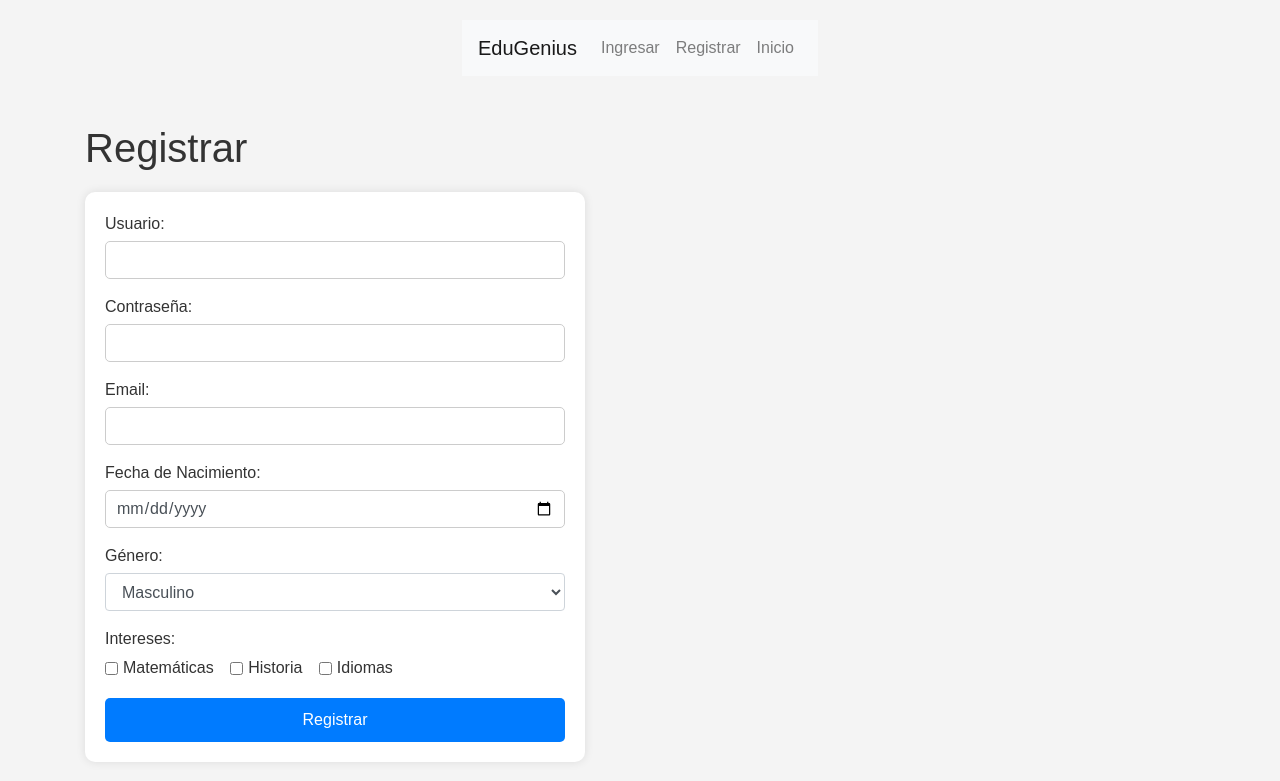
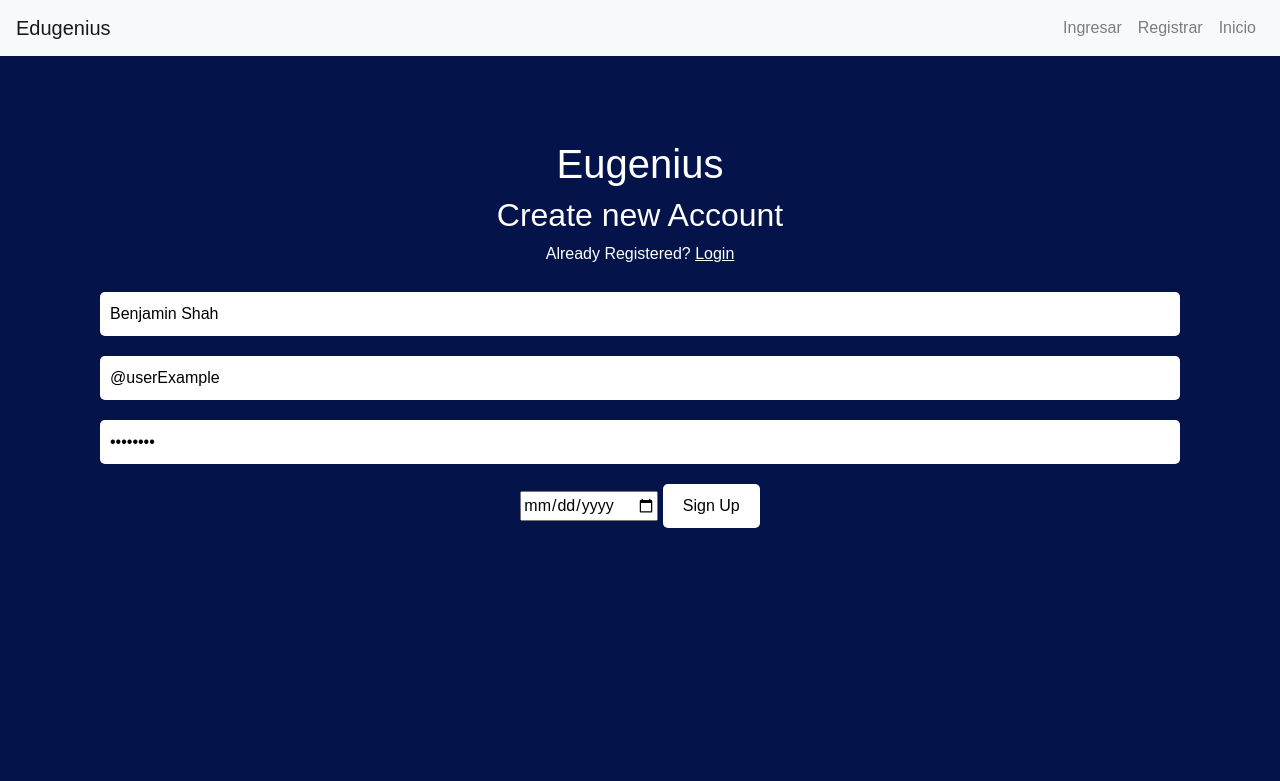
Before and after one commit to dcmg03/Edugenius, a Flask app: page /register in a window 1280 px wide. Shown: the top 781 px of the page. Run offline with Flask 3, Linux system fonts and the light colour scheme; some libraries are stand-ins or nearby versions.

Commit message:
estilos en las paginas

```diff
--- a/web_app/app.py
+++ b/web_app/app.py
@@ -86,7 +86,7 @@ def register():
         interests = ', '.join(interests)
 
         if User.query.filter_by(username=username).first():
-            return "El usuario ya existe, Cambia las credenciales.."
+            return "El usuario ya existe, cambia las credenciales."
 
         new_user = User(username=username, password=password)
         db.session.add(new_user)
--- a/web_app/static/style.css
+++ b/web_app/static/style.css
@@ -1,101 +1,62 @@
-/* Reset general de estilos */
-* {
+body {
+    /*color de fondo de la aplicacion*/
+    background-color: #04144b;
+    color: white;
+    font-family: Arial, sans-serif;
     margin: 0;
-    padding: 0;
-    box-sizing: border-box;
+    padding-top: 70px; /* Ajuste para la navbar fija */
 }
 
-/* Estilos del cuerpo y contenedor principal */
-body {
-    font-family: Arial, sans-serif;
-    background-color: #f4f4f4;
-    display: flex;
-    flex-direction: column;
-    align-items: center;
-    padding: 20px;
-}
-
-/* Estilos del título */
-h1 {
-    margin-bottom: 20px;
-    color: #333;
-}
-
-/* Estilos del formulario */
-form {
-    background-color: #fff;
-    padding: 20px;
-    border-radius: 10px;
-    box-shadow: 0 0 10px rgba(0, 0, 0, 0.1);
-    width: 100%;
-    max-width: 500px;
-}
-
-/* Estilos de los labels y los inputs */
-label {
-    display: block;
-    margin-bottom: 5px;
-    color: #333;
+.container {
+    text-align: center;
 }
 
 input[type="text"],
+input[type="email"],
 input[type="password"],
-input[type="email"],
-input[type="date"],
-select {
+textarea {
     width: 100%;
     padding: 10px;
-    margin-bottom: 15px;
-    border: 1px solid #ccc;
+    margin: 10px 0;
+    border: none;
     border-radius: 5px;
 }
 
-/* Estilos del botón de envío */
-button[type="submit"] {
-    width: 100%;
-    padding: 10px;
-    background-color: #007bff;
-    color: white;
+.button, .btn {
+    background-color: white;
+    color: #000000;
+    padding: 10px 20px;
     border: none;
     border-radius: 5px;
     cursor: pointer;
-    font-size: 16px;
+    margin-top: 10px;
 }
 
-button[type="submit"]:hover {
-    background-color: #0056b3;
+.button:hover, .btn:hover {
+    background-color: #F7F9F9;
 }
 
-/* Estilos para la animación de carga */
-#loading {
-    position: fixed;
-    width: 100%;
-    height: 100%;
-    top: 0;
-    left: 0;
-    display: flex;
-    justify-content: center;
-    align-items: center;
-    background-color: rgba(255, 255, 255, 0.8);
-    z-index: 1000;
+.card {
+    background-color: white;
+    color: #000000;
+    padding: 20px;
+    border-radius: 5px;
+    box-shadow: 0 0 10px rgb(0, 0, 0);
+    margin-top: 50px;
 }
 
-.spinner {
-    border: 16px solid #f3f3f3;
-    border-radius: 50%;
-    border-top: 16px solid #3498db;
-    width: 120px;
-    height: 120px;
-    -webkit-animation: spin 2s linear infinite; /* Safari */
-    animation: spin 2s linear infinite;
+.card-body {
+    text-align: left;
 }
 
-@-webkit-keyframes spin {
-    0% { -webkit-transform: rotate(0deg); }
-    100% { -webkit-transform: rotate(360deg); }
+.form-group label {
+    color: #000000;
 }
 
-@keyframes spin {
-    0% { transform: rotate(0deg); }
-    100% { transform: rotate(360deg); }
+.response {
+    background-color: white;
+    color: #000000;
+    padding: 20px;
+    border-radius: 5px;
+    box-shadow: 0 0 10px rgb(0, 0, 0);
 }
--- a/web_app/templates/base.html
+++ b/web_app/templates/base.html
@@ -1,18 +1,19 @@
 <!DOCTYPE html>
-<html lang="en">
+<html lang="es">
 <head>
     <meta charset="UTF-8">
     <meta name="viewport" content="width=device-width, initial-scale=1.0">
-    <title>{% block title %}EduGenius{% endblock %}</title>
-    <!-- Bootstrap CSS -->
+    <title>{% block title %}Edugenius{% endblock %}</title>
     <link href="https://stackpath.bootstrapcdn.com/bootstrap/4.5.2/css/bootstrap.min.css" rel="stylesheet">
     <link rel="stylesheet" href="{{ url_for('static', filename='style.css') }}">
 </head>
 <body>
-    <header>
-        <nav class="navbar navbar-expand-lg navbar-light bg-light">
-            <a class="navbar-brand" href="/home">EduGenius</a>
-            <div class="collapse navbar-collapse">
+    <nav class="navbar navbar-expand-lg navbar-light bg-light fixed-top">
+        <a class="navbar-brand" href="#">Edugenius</a>
+        <button class="navbar-toggler" type="button" data-toggle="collapse" data-target="#navbarNav" aria-controls="navbarNav" aria-expanded="false" aria-label="Toggle navigation">
+            <span class="navbar-toggler-icon"></span>
+        </button>
+        <div class="collapse navbar-collapse" id="navbarNav">
             <ul class="navbar-nav ml-auto">
                 <li class="nav-item">
                     <a class="nav-link" href="/login">Ingresar</a>
@@ -26,13 +27,13 @@
             </ul>
         </div>
     </nav>
-    </header>
-    <main class="container mt-5">
+
+    <div class="container main-container" style="padding-top: 70px;">
         {% block content %}{% endblock %}
-    </main>
-    <!-- Bootstrap JS and dependencies -->
+    </div>
+
     <script src="https://code.jquery.com/jquery-3.5.1.slim.min.js"></script>
-    <script src="https://cdn.jsdelivr.net/npm/@popperjs/core@2.5.4/dist/umd/popper.min.js"></script>
+    <script src="https://cdn.jsdelivr.net/npm/@popperjs/core@2.9.2/dist/umd/popper.min.js"></script>
     <script src="https://stackpath.bootstrapcdn.com/bootstrap/4.5.2/js/bootstrap.min.js"></script>
 </body>
 </html>
--- a/web_app/templates/register.html
+++ b/web_app/templates/register.html
@@ -1,49 +1,18 @@
 {% extends "base.html" %}
 
-{% block title %}Registrar - Edugenius{% endblock %}
+{% block title %}Crear Cuenta - Edugenius{% endblock %}
 
 {% block content %}
-<h1>Registrar</h1>
-<form method="POST" action="/register">
-    <div class="form-group">
-        <label for="username">Usuario:</label>
-        <input type="text" class="form-control" id="username" name="username">
-    </div>
-    <div class="form-group">
-        <label for="password">Contraseña:</label>
-        <input type="password" class="form-control" id="password" name="password">
-    </div>
-    <div class="form-group">
-        <label for="email">Email:</label>
-        <input type="email" class="form-control" id="email" name="email">
-    </div>
-    <div class="form-group">
-        <label for="birthdate">Fecha de Nacimiento:</label>
-        <input type="date" class="form-control" id="birthdate" name="birthdate">
-    </div>
-    <div class="form-group">
-        <label for="gender">Género:</label>
-        <select class="form-control" id="gender" name="gender">
-            <option value="male">Masculino</option>
-            <option value="female">Femenino</option>
-            <option value="other">Otro</option>
-        </select>
-    </div>
-    <div class="form-group">
-        <label for="interests">Intereses:</label>
-        <div class="form-check form-check-inline">
-            <input class="form-check-input" type="checkbox" id="math" name="interests" value="Matemáticas">
-            <label class="form-check-label" for="math">Matemáticas</label>
-        </div>
-        <div class="form-check form-check-inline">
-            <input class="form-check-input" type="checkbox" id="history" name="interests" value="Historia">
-            <label class="form-check-label" for="history">Historia</label>
-        </div>
-        <div class="form-check form-check-inline">
-            <input class="form-check-input" type="checkbox" id="languages" name="interests" value="Idiomas">
-            <label class="form-check-label" for="languages">Idiomas</label>
-        </div>
-    </div>
-    <button type="submit" class="btn btn-primary">Registrar</button>
-</form>
+<div class="container">
+    <h1>Eugenius</h1>
+    <h2>Create new Account</h2>
+    <p>Already Registered? <a href="{{ url_for('login') }}" style="color: white; text-decoration: underline;">Login</a></p>
+    <form>
+        <input type="text" placeholder="Name" value="Benjamin Shah" required>
+        <input type="email" placeholder="Email" value="@userExample" required>
+        <input type="password" placeholder="Password" value="********" required>
+        <input type="date" placeholder="Date of Birth" required>
+        <button type="submit" class="button">Sign Up</button>
+    </form>
+</div>
 {% endblock %}
```
Also changed, not shown: web_app/models.py (+4 -6 lines), web_app/templates/login.html (+11 -13 lines), web_app/templates/result.html (+14 -4 lines). Lines whose indentation alone changed are shown as unchanged.
